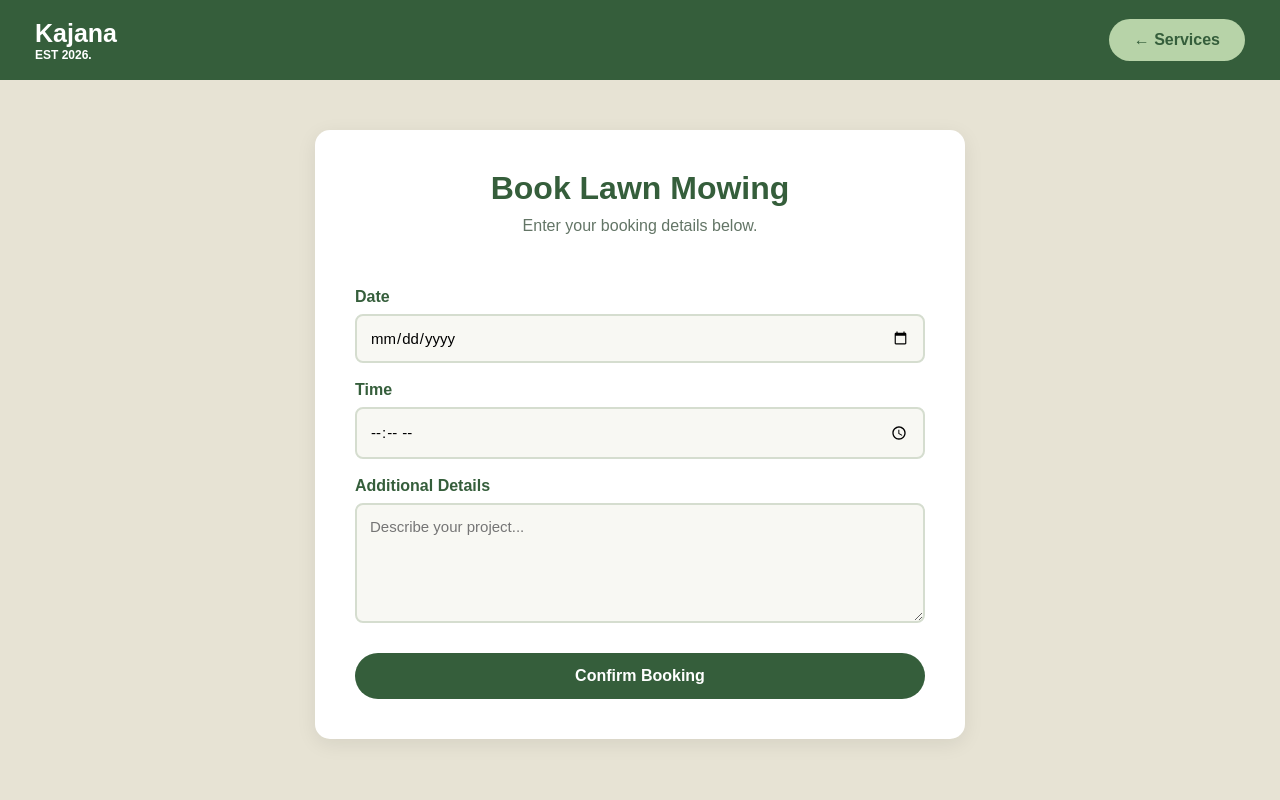
After one commit to AdishPandey/Kajana, a Flask app: page /book_services/lawn_mowing in a window 1280 px wide. The commit adds this page. Run offline with Flask 3, Linux system fonts and the light colour scheme.

Commit message:
Service button functionality

```diff
--- a/Kajana/app.py
+++ b/Kajana/app.py
@@ -1,8 +1,33 @@
-from flask import Flask, render_template, request
+import sqlite3
+from flask import Flask, render_template, request, redirect
 
 app = Flask(__name__)
 
 
+def create_database():
+
+    connection = sqlite3.connect("Kajana.db")
+
+    cursor = connection.cursor()
+
+    cursor.execute("""
+        CREATE TABLE IF NOT EXISTS bookings (
+            booking_id INTEGER PRIMARY KEY AUTOINCREMENT,
+            username TEXT NOT NULL,
+            service TEXT NOT NULL,
+            booking_date TEXT NOT NULL,
+            booking_time TEXT NOT NULL,
+            details TEXT,
+            status TEXT NOT NULL
+        )
+    """)
+
+    connection.commit()
+    connection.close()
+
+
+
+# LOGIN
 @app.route("/", methods=["GET", "POST"])
 def login():
 
@@ -13,53 +38,136 @@ def login():
         username = request.form.get("username")
         password = request.form.get("password")
 
-
-        # Hard-coded login details
-        correct_username = "admin"
-        correct_password = "admin123"
-
-
-        if username == correct_username and password == correct_password:
+        if username == "admin" and password == "admin123":
 
             return render_template("dashboard.html")
 
-
         else:
-            error = "Invalid username or password. Please try again."
-
+            error = "Invalid username or password."
 
     return render_template("Login.html", error=error)
 
 
 
+# DASHBOARD
 @app.route("/dashboard")
 def dashboard():
 
     return render_template("dashboard.html")
 
-@app.route("/book-services")
+
+
+# BOOK SERVICES PAGE
+@app.route("/book_services")
 def book_services():
+
     return render_template("book_services.html")
 
 
-@app.route("/suggested-quote")
+
+# SERVICE BOOKING FORM
+@app.route("/book_services/<service>")
+def booking_form(service):
+
+    service_names = {
+
+        "lawn_mowing": "Lawn Mowing",
+
+        "garden_cleanup": "Garden Cleanup",
+
+        "irrigation_check": "Irrigation Check",
+
+        "tree_trimming": "Tree Trimming"
+    }
+
+
+    service_name = service_names.get(service)
+
+
+    if service_name is None:
+
+        return "Service not found", 404
+
+
+    return render_template(
+        "booking_form.html",
+        service=service_name
+    )
+
+
+
+# SAVE BOOKING
+@app.route("/submit_booking", methods=["POST"])
+def submit_booking():
+
+    service = request.form.get("service")
+    booking_date = request.form.get("booking_date")
+    booking_time = request.form.get("booking_time")
+    details = request.form.get("details")
+
+
+    connection = sqlite3.connect("Kajana.db")
+
+    cursor = connection.cursor()
+
+
+    cursor.execute("""
+        INSERT INTO bookings
+        (username, service, booking_date, booking_time, details, status)
+
+        VALUES (?, ?, ?, ?, ?, ?)
+    """,
+    (
+        "admin",
+        service,
+        booking_date,
+        booking_time,
+        details,
+        "Pending"
+    ))
+
+
+    connection.commit()
+    connection.close()
+
+
+    return redirect("/booking_status")
+
+
+
+# BOOKING STATUS
+@app.route("/booking_status")
+def booking_status():
+
+    return render_template("booking_status.html")
+
+
+
+# OTHER PAGES
+@app.route("/suggested_quote")
 def suggested_quote():
+
     return render_template("suggested_quote.html")
+
 
 
 @app.route("/enquiry")
 def enquiry():
+
     return render_template("enquiry.html")
 
 
-@app.route("/booking-status")
-def booking_status():
-    return render_template("booking_status.html")
 
+# LOGOUT
 @app.route("/logout")
 def logout():
+
     return render_template("Login.html")
 
 
+
 if __name__ == "__main__":
+
+    create_database()
+
     app.run(debug=True)
--- /dev/null
+++ b/Kajana/static/booking_form.css
@@ -0,0 +1,126 @@
+* {
+    margin: 0;
+    padding: 0;
+    box-sizing: border-box;
+    font-family: Arial, sans-serif;
+}
+
+body {
+    background: #E7E3D4;
+    color: #355E3B;
+}
+
+
+/* Header */
+
+header {
+    height: 80px;
+    background: #355E3B;
+    display: flex;
+    align-items: center;
+    justify-content: space-between;
+    padding: 20px 35px;
+    color: white;
+}
+
+.logo {
+    font-size: 25px;
+    font-weight: bold;
+}
+
+.logo span {
+    display: block;
+    font-size: 12px;
+}
+
+.back_button {
+    background: #B7D3A8;
+    color: #355E3B;
+    text-decoration: none;
+    padding: 12px 25px;
+    border-radius: 25px;
+    font-weight: bold;
+}
+
+.back_button:hover {
+    background: #D5E5C9;
+}
+
+
+/* Main */
+
+main {
+    width: 90%;
+    max-width: 650px;
+    margin: 50px auto;
+    background: white;
+    padding: 40px;
+    border-radius: 15px;
+    box-shadow: 0 5px 20px rgba(0, 0, 0, 0.08);
+}
+
+h1 {
+    text-align: center;
+    font-size: 32px;
+    margin-bottom: 10px;
+}
+
+.subtitle {
+    text-align: center;
+    color: #637566;
+    margin-bottom: 35px;
+}
+
+
+/* Form */
+
+form {
+    display: flex;
+    flex-direction: column;
+}
+
+label {
+    font-weight: bold;
+    margin-bottom: 8px;
+    margin-top: 18px;
+}
+
+input,
+textarea {
+    width: 100%;
+    padding: 13px;
+    border: 2px solid #D5DDCF;
+    border-radius: 8px;
+    font-size: 15px;
+    background: #F8F8F3;
+}
+
+input:focus,
+textarea:focus {
+    outline: none;
+    border-color: #355E3B;
+}
+
+textarea {
+    height: 120px;
+    resize: vertical;
+}
+
+
+/* Confirm button */
+
+button {
+    margin-top: 30px;
+    padding: 14px;
+    border: none;
+    border-radius: 25px;
+    background: #355E3B;
+    color: white;
+    font-size: 16px;
+    font-weight: bold;
+    cursor: pointer;
+}
+
+button:hover {
+    background: #426F48;
+}
--- /dev/null
+++ b/Kajana/templates/booking_form.html
@@ -0,0 +1,95 @@
+
+<!DOCTYPE html>
+<html lang="en">
+
+<head>
+
+    <meta charset="UTF-8">
+    <meta name="viewport" content="width=device-width, initial-scale=1.0">
+
+    <title>Book Service - Kajana</title>
+
+    <link rel="stylesheet" href="{{ url_for('static', filename='booking_form.css') }}">
+
+</head>
+
+
+<body>
+
+
+<header>
+
+    <div class="logo">
+        Kajana
+        <span>EST 2026.</span>
+    </div>
+
+
+    <a href="/book_services" class="back_button">
+        ← Services
+    </a>
+
+</header>
+
+
+
+<main>
+
+    <h1>Book {{ service }}</h1>
+
+    <p class="subtitle">
+        Enter your booking details below.
+    </p>
+
+
+    <form action="/submit_booking" method="POST">
+
+
+        <!-- keeps the selected service -->
+        <input
+        type="hidden"
+        name="service"
+        value="{{ service }}">
+
+
+
+        <label>Date</label>
+
+        <input
+        type="date"
+        name="booking_date"
+        required>
+
+
+
+        <label>Time</label>
+
+        <input
+        type="time"
+        name="booking_time"
+        required>
+
+
+
+        <label>Additional Details</label>
+
+        <textarea
+        name="details"
+        placeholder="Describe your project..."></textarea>
+
+
+
+        <button type="submit">
+            Confirm Booking
+        </button>
+
+
+    </form>
+
+
+</main>
+
+
+</body>
+
+</html>
```
Also changed, not shown: Kajana/templates/book_services.html (+4 -4 lines), Kajana/templates/dashboard.html (+11 -12 lines), Kajana.db (added).
